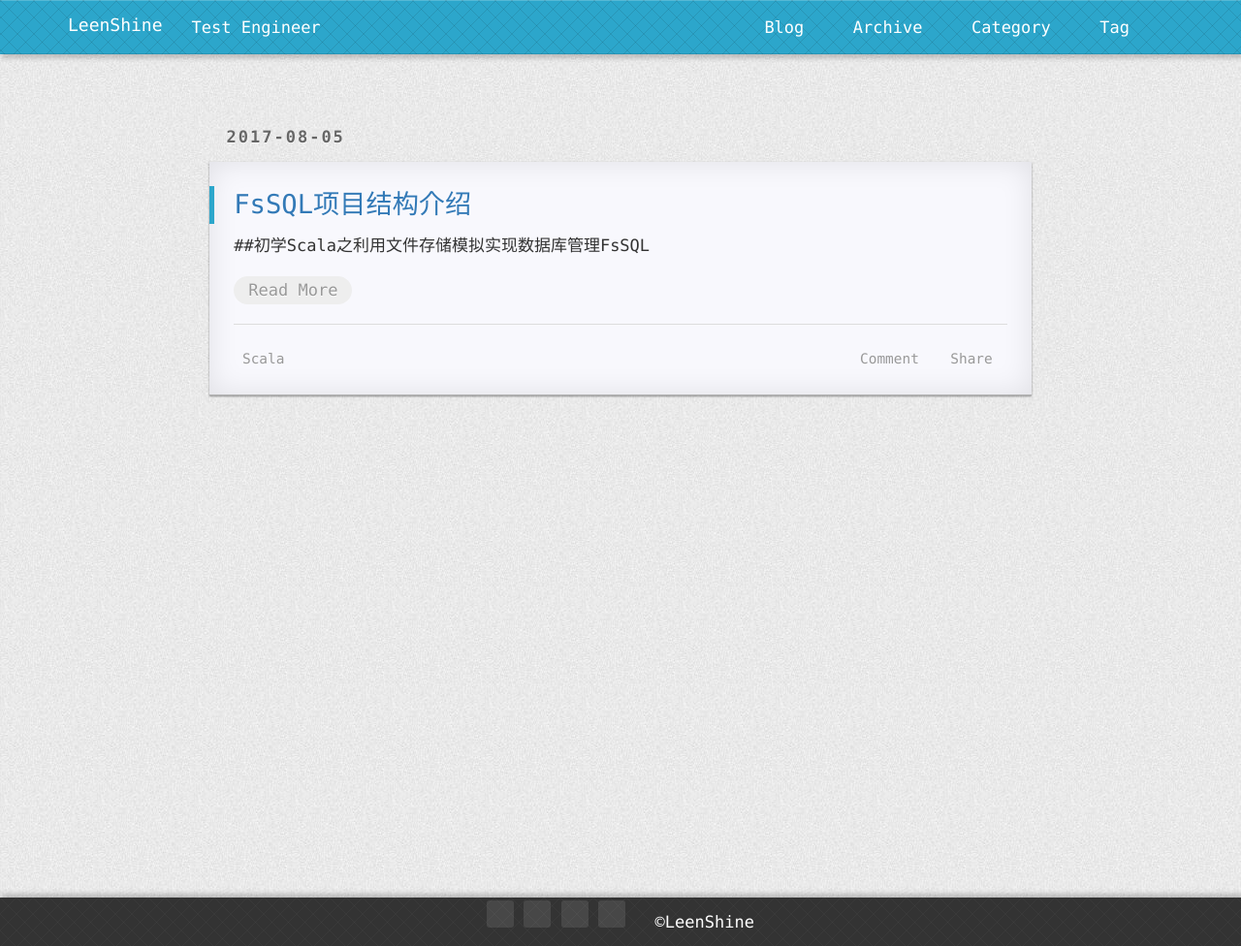
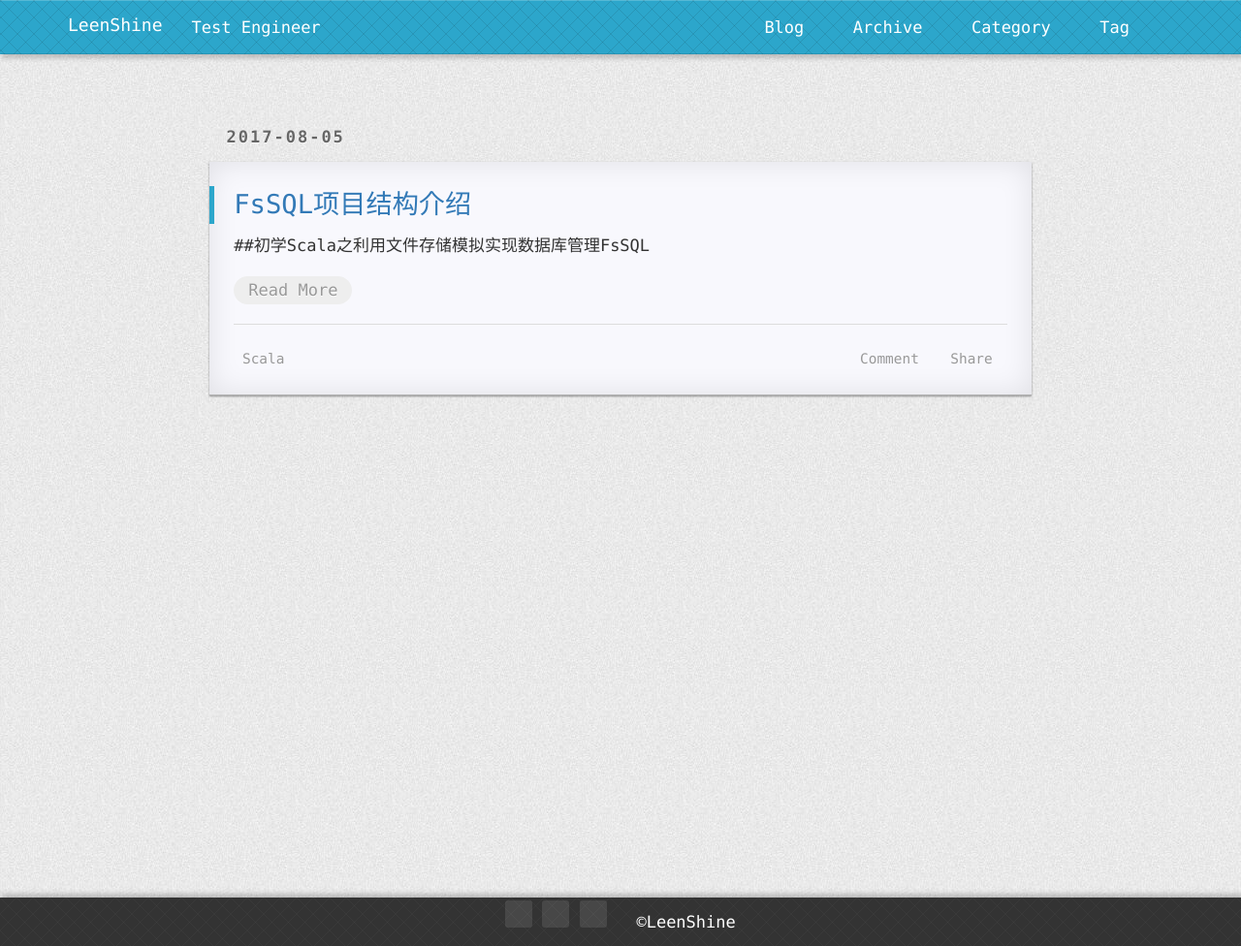
Before and after one commit to Leenshine/leenshine.github.io, a Jekyll site: the page built from index.html, in a window 1280 px wide. Shown: the whole page at 97% size. Built offline with Jekyll 4.4.1, drawn with Linux system fonts in a browser that asks for light colours; nearby versions of some CDN libraries; the list of posts is cut into pages by our own code; comment, search, counter and statistics services are not loaded; a style sheet for code colours, icons or effects is not loaded.

Commit message:
Update footer.html

```diff
--- a/_includes/footer.html
+++ b/_includes/footer.html
@@ -3,7 +3,6 @@
                 <a class="foot-item" href="mailto:{{ site.email }}" target="_blank"><span class="octicon octicon-mail"></span></a>
                 <a class="foot-item" href="https://github.com/{{ site.github_username }}" target="_blank"><span class="octicon octicon-mark-github"></span></a>
                 <a class="foot-item" href="{{ '/feed.xml' | prepend: site.baseurl | prepend: site.url }}" target="_blank"><span class="octicon octicon-rss"></span></a>
-                <a class="foot-item" href="{{ '/link/' | prepend: site.baseurl | prepend: site.url }}"><span class="octicon octicon-link-external"></span></a>
                 &nbsp;
                 <a href="http://leenshine.huangyan800.com/"><span class="word-keep">&copy;LeenShine</span></a>
         </div>
```
